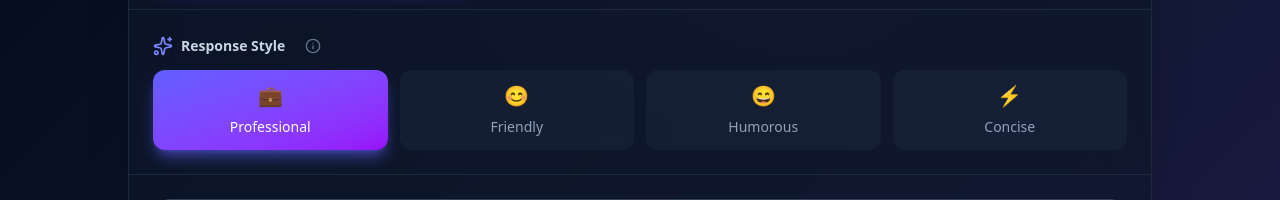
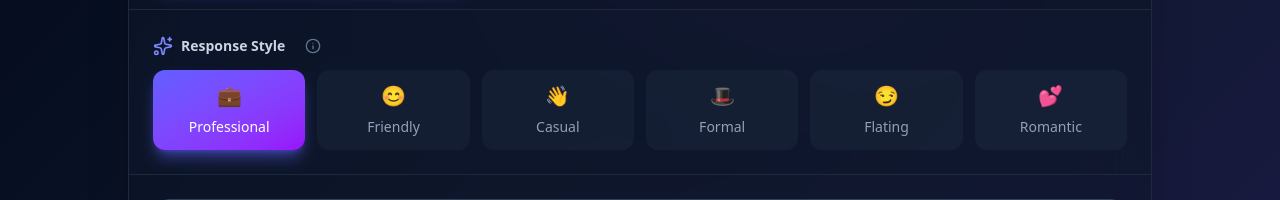
Before and after one commit to mahmud-r-farhan/smart-reply, a React (Vite) app in the folder frontend/: page / in a window 1280 px wide. Shown: the part 550-750 px from the top of the page. Built offline with nearby package versions, Linux system fonts and the light colour scheme.

Commit message:
Add new Flating/Romantic format: consistent api

```diff
--- a/frontend/src/components/StyleSelector.jsx
+++ b/frontend/src/components/StyleSelector.jsx
@@ -6,8 +6,10 @@ const StyleSelector = ({ style, setStyle, showStyleInfo, setShowStyleInfo }) =>
   const styles = [
     { value: "professional", label: "Professional", icon: "💼", description: "Formal and business-like tone" },
     { value: "friendly", label: "Friendly", icon: "😊", description: "Warm and approachable style" },
-    { value: "humorous", label: "Humorous", icon: "😄", description: "Light-hearted with witty elements" },
-    { value: "concise", label: "Concise", icon: "⚡", description: "Short and to-the-point responses" }
+    { value: "casual", label: "Casual", icon: "👋", description: "Relaxed and conversational" },
+    { value: "formal", label: "Formal", icon: "🎩", description: "Respectful and official tone" },
+    { value: "flating", label: "Flating", icon: "😏", description: "Flirty compliment with romantic interest" },
+    { value: "romantic", label: "Romantic", icon: "💕", description: "Affectionate and emotionally warm" }
   ];
 
   return (
@@ -23,7 +25,7 @@ const StyleSelector = ({ style, setStyle, showStyleInfo, setShowStyleInfo }) =>
           <Info className="w-4 h-4" />
         </button>
       </div>
-      <div className="grid grid-cols-2 sm:grid-cols-4 gap-3">
+      <div className="grid grid-cols-2 sm:grid-cols-6 gap-3">
         {styles.map((s) => (
           <motion.button
             key={s.value}
--- a/frontend/src/store/useChatStore.js
+++ b/frontend/src/store/useChatStore.js
@@ -40,7 +40,7 @@ export const useChatStore = create((set, get) => {
         const config = ENDPOINT_CONFIG[state.mode] || ENDPOINT_CONFIG.reply;
         const body = {
           [config.bodyKey]: state.input,
-          style: state.style,
+          format: state.style,
         };
 
         if (state.mode === "translate") {
```
